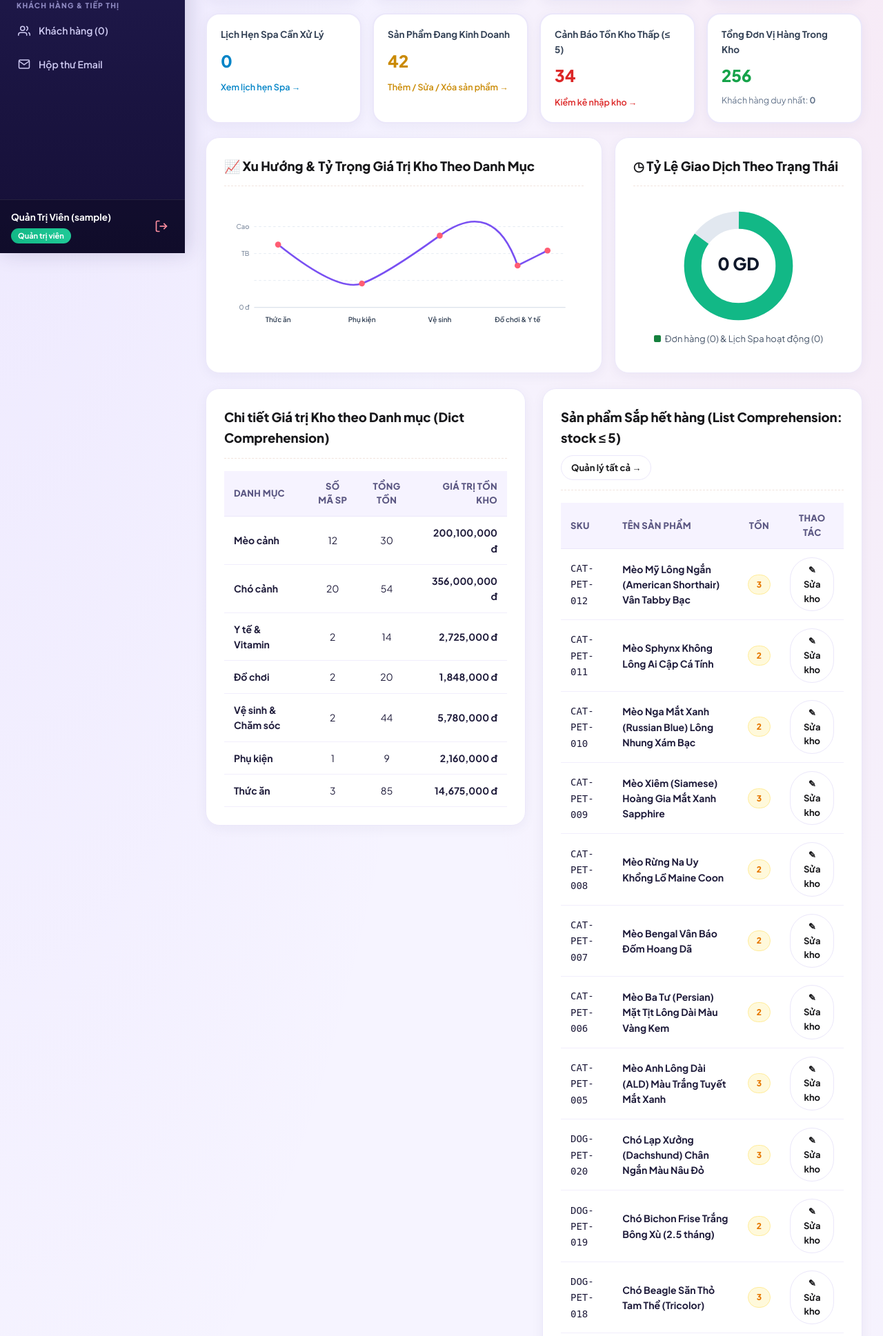
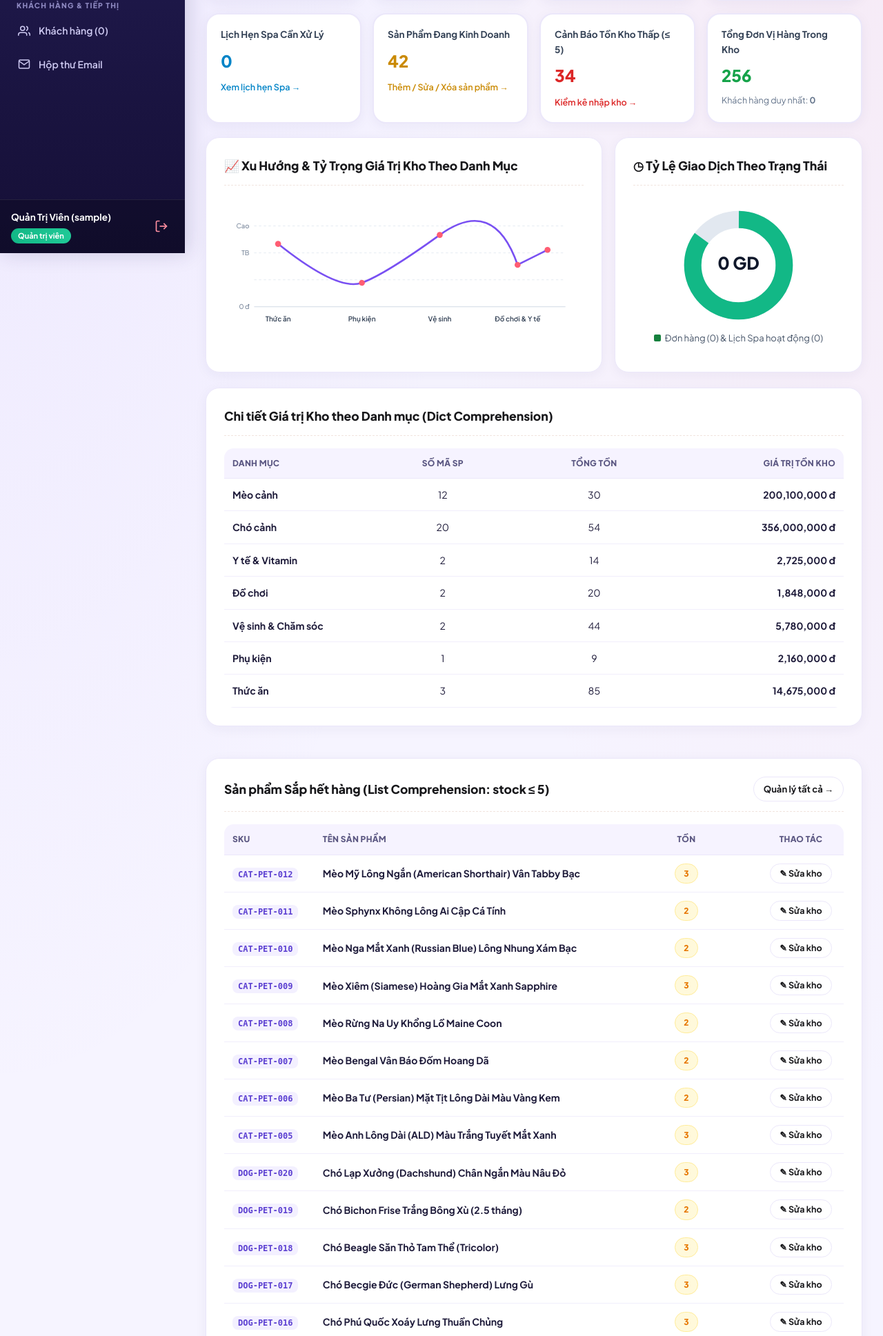
Before and after one commit to trung2474802010414/chomeo, a Flask app: page /admin in a window 1280 px wide. Shown: the part 433-2370 px from the top of the page at 69% size. Run offline with Flask 3, Linux system fonts and the light colour scheme; the visitor is signed in with stand-in values (Sample User, id 1); data comes from the database, SQL or seed files in the repository; both versions use the stored data as it was after the commit; data that the repository does not hold is empty; some libraries are stand-ins or nearby versions.

Commit message:
Polish admin tables, action buttons and two-column layouts

```diff
--- a/static/css/style.css
+++ b/static/css/style.css
@@ -1996,3 +1996,145 @@
         transition: none !important;
     }
 }
+
+
+/* ==========================================================================
+   ADMIN: CĂN CHỈNH BẢNG, NÚT HÀNH ĐỘNG & BỐ CỤC 2 CỘT (CHỐNG NHẢY CHỮ)
+   ========================================================================== */
+.admin-body .btn,
+.admin-body .badge,
+.admin-body .period-btn,
+.admin-body .btn-view-site {
+    white-space: nowrap;
+}
+
+/* Bố cục 2 cột (danh sách + form): cột form có độ rộng tối thiểu, tự xuống hàng khi màn hình hẹp */
+.admin-body .grid-2 {
+    grid-template-columns: minmax(0, 1.6fr) minmax(340px, 1fr) !important;
+    gap: 22px;
+}
+
+@media (max-width: 1280px) {
+    .admin-body .grid-2 {
+        grid-template-columns: minmax(0, 1fr) !important;
+    }
+}
+
+/* Bảng: không xuống dòng ở các cột ngắn, cuộn ngang gọn gàng khi thiếu chỗ */
+.admin-body .table-wrap {
+    border-radius: 14px;
+}
+
+.admin-body .clean-table {
+    min-width: 640px;
+}
+
+.admin-body .clean-table th {
+    white-space: nowrap;
+    padding: 12px 12px;
+    font-size: 12px;
+}
+
+.admin-body .clean-table td {
+    padding: 12px;
+}
+
+.admin-body .clean-table td code {
+    white-space: nowrap;
+    background: #f3f0ff;
+    color: #5b3fd1;
+    padding: 3px 8px;
+    border-radius: 8px;
+    font-size: 12px;
+    font-weight: 700;
+}
+
+.admin-body .clean-table td.text-right,
+.admin-body .clean-table td.text-center {
+    white-space: nowrap;
+}
+
+/* Cột hành động: Sửa / Xóa luôn nằm trên 1 hàng, 1 ô gọn gàng */
+.admin-body .clean-table td .btn-sm {
+    padding: 6px 13px;
+    font-size: 12.5px;
+    line-height: 1.2;
+    gap: 5px;
+}
+
+.admin-body .clean-table td div[style*="inline-flex"] {
+    flex-wrap: nowrap;
+    align-items: center;
+}
+
+.admin-body .clean-table td form {
+    margin: 0;
+}
+
+/* Ô chọn trạng thái + nút Lưu trong bảng lịch hẹn */
+.admin-body .clean-table td select.form-control {
+    min-width: 128px;
+    border-radius: 99px;
+    padding: 6px 12px;
+}
+
+/* Tên sản phẩm trong bảng: gọn, không quá cao */
+.admin-body .clean-table td strong {
+    line-height: 1.4;
+}
+
+.admin-body .clean-table td:nth-child(3) {
+    min-width: 190px;
+}
+
+/* Khung form thêm / sửa sản phẩm: dính trên cùng khi cuộn danh sách dài */
+@media (min-width: 1281px) {
+    .admin-body #form-san-pham {
+        position: sticky;
+        top: 86px;
+        max-height: calc(100vh - 106px);
+        overflow-y: auto;
+    }
+}
+
+.admin-body #form-san-pham {
+    border-radius: 22px;
+}
+
+/* Tiêu đề thẻ trong admin gọn gàng */
+.admin-body .card-title {
+    font-size: 17.5px;
+    font-weight: 800;
+}
+
+.admin-body .section-subtitle {
+    font-size: 13px;
+}
+
+/* Hộp preview ảnh & ô chọn file */
+.admin-body input[type="file"] {
+    font-size: 12px;
+    max-width: 100%;
+}
+
+.admin-body input[type="file"]::file-selector-button {
+    border: none;
+    background: linear-gradient(135deg, #7950f2 0%, #ff5d73 100%);
+    color: #ffffff;
+    font-weight: 700;
+    padding: 6px 14px;
+    border-radius: 99px;
+    margin-right: 10px;
+    cursor: pointer;
+    transition: transform 0.25s var(--adm-ease);
+}
+
+.admin-body input[type="file"]::file-selector-button:hover {
+    transform: translateY(-1px);
+}
+
+/* Trang khách hàng thân thiết: số liệu thẳng hàng, dễ đọc */
+.admin-body .clean-table td strong[style*="color:#15803d"] {
+    color: #0ca678 !important;
+    font-weight: 800;
+}
--- a/templates/admin.html
+++ b/templates/admin.html
@@ -4,6 +4,7 @@
     <meta charset="UTF-8">
     <meta name="viewport" content="width=device-width, initial-scale=1.0">
     <meta name="color-scheme" content="light">
+    <meta name="darkreader-lock">
     <title>Dashboard Quản Trị - Meow &amp; Woof Pet Shop &amp; Spa</title>
     <link rel="stylesheet" href="{{ url_for('static', filename='css/style.css') }}">
 </head>
--- a/templates/base.html
+++ b/templates/base.html
@@ -90,6 +90,7 @@
     <meta charset="UTF-8">
     <meta name="viewport" content="width=device-width, initial-scale=1.0">
     <meta name="color-scheme" content="light">
+    <meta name="darkreader-lock">
     <title>{% block title %}Meow &amp; Woof - Cửa hàng &amp; Spa Thú cưng{% endblock %}</title>
     <link rel="stylesheet" href="{{ url_for('static', filename='css/style.css') }}">
 </head>
```
Also changed, not shown: petshop.db.
